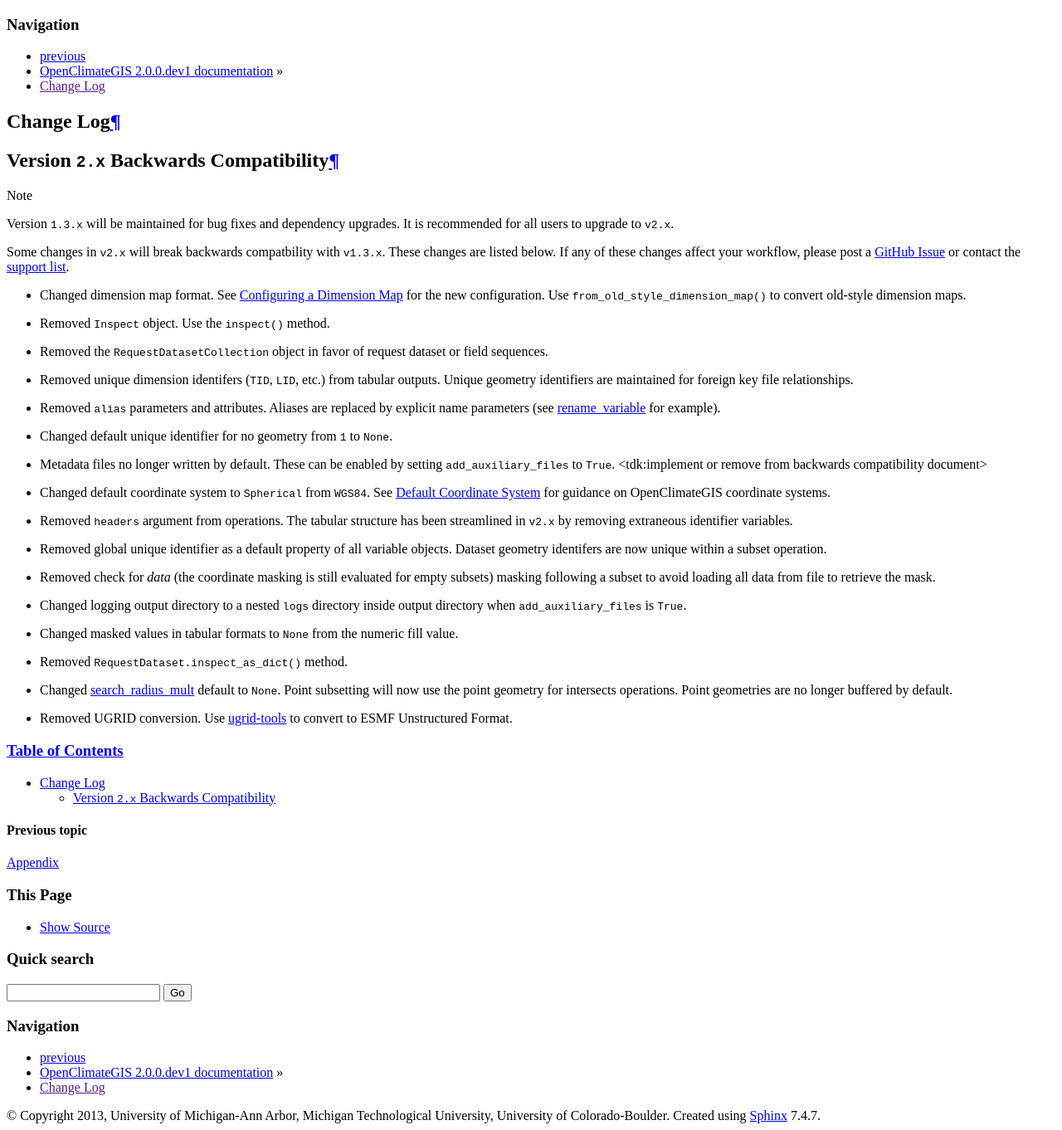
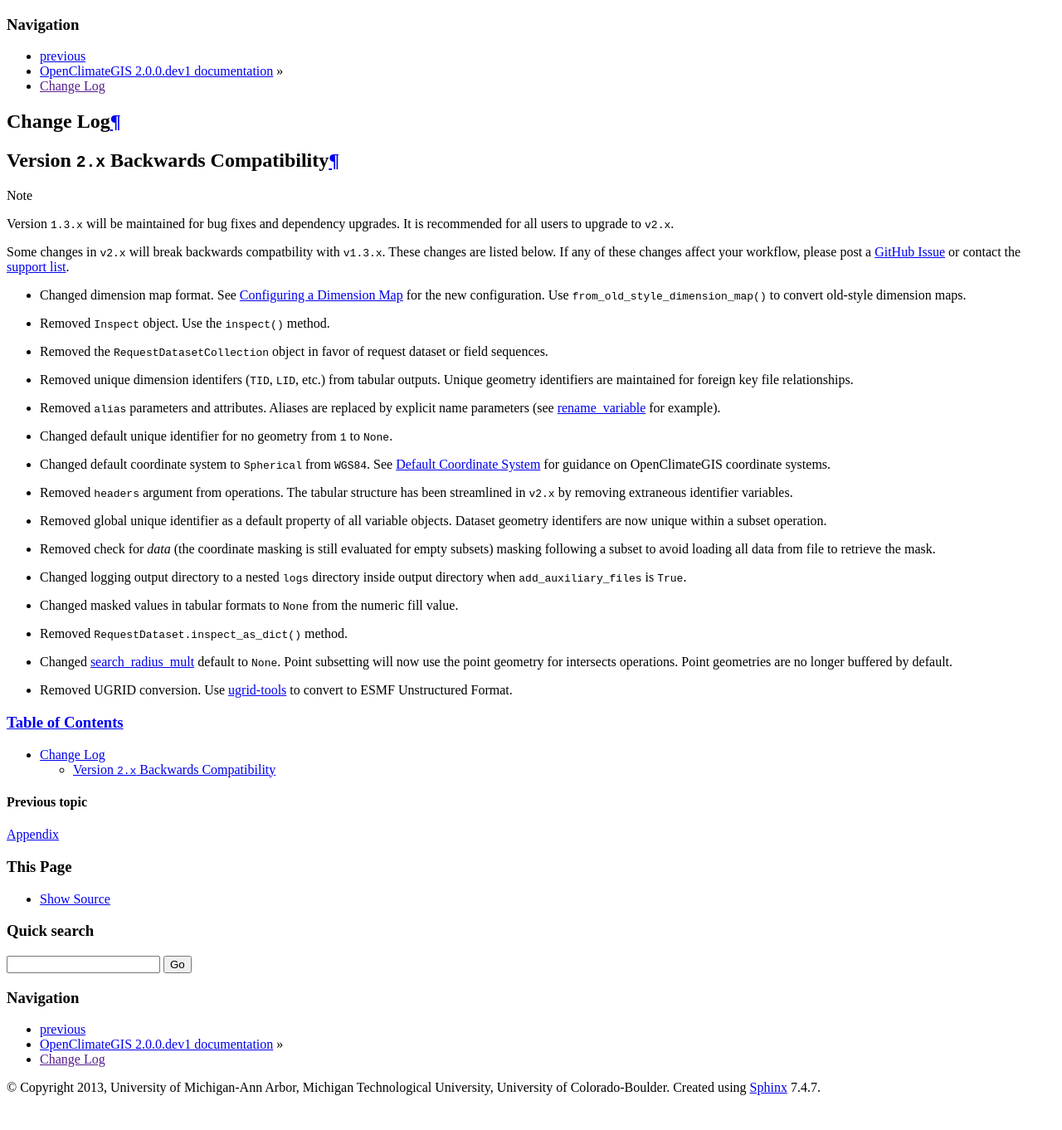
Before and after one commit to NCPP/ocgis, a Sphinx documentation site: the page built from doc/changelog.rst, in a window 1280 px wide. Shown: the whole page at 83% size. Built offline with Sphinx 7.4.7, drawn with Linux system fonts in a browser that asks for light colours; formulas are drawn with MathJax 3; after the commit the page ends 1328 px from its top, so only the background shows below that.

```diff
--- a/doc/changelog.rst
+++ b/doc/changelog.rst
@@ -17,7 +17,6 @@ Some changes in ``v2.x`` will break backwards compatbility with ``v1.3.x``. Thes
 * Removed unique dimension identifers (``TID``, ``LID``, etc.) from tabular outputs. Unique geometry identifiers are maintained for foreign key file relationships.
 * Removed ``alias`` parameters and attributes. Aliases are replaced by explicit name parameters (see :ref:`rename_variable <request-dataset>` for example).
 * Changed default unique identifier for no geometry from ``1`` to ``None``.
-* Metadata files no longer written by default. These can be enabled by setting ``add_auxiliary_files`` to ``True``. <tdk:implement or remove from backwards compatibility document>
 * Changed default coordinate system to :class:`~ocgis.crs.Spherical` from :class:`~ocgis.crs.WGS84`. See :ref:`default-coordinate-system` for guidance on OpenClimateGIS coordinate systems.
 * Removed ``headers`` argument from operations. The tabular structure has been streamlined in ``v2.x`` by removing extraneous identifier variables.
 * Removed global unique identifier as a default property of all variable objects. Dataset geometry identifers are now unique within a subset operation.
--- a/doc/install.rst
+++ b/doc/install.rst
@@ -120,6 +120,7 @@ Package Name   Version URL
 ``numpy``      1.12.1  http://www.numpy.org/
 ``netCDF4``    1.2.7   http://unidata.github.io/netcdf4-python/
 ``gdal``       2.1.3   https://pypi.python.org/pypi/GDAL/
+``pyproj``     1.9.5.1 https://github.com/jswhit/pyproj
 ``shapely``    1.5.17  https://pypi.python.org/pypi/Shapely
 ``fiona``      1.7.6   https://pypi.python.org/pypi/Fiona
 ``six``        1.10.0  https://pypi.python.org/pypi/six
```
